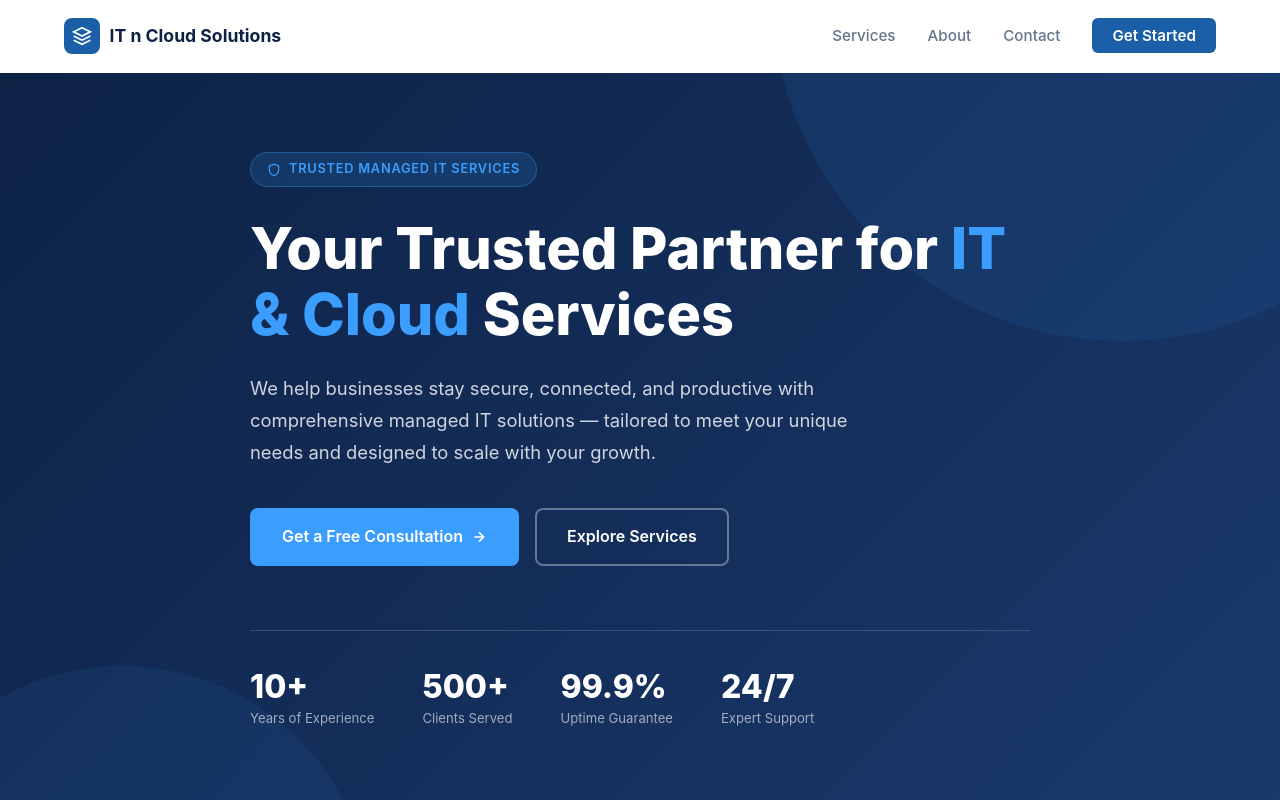
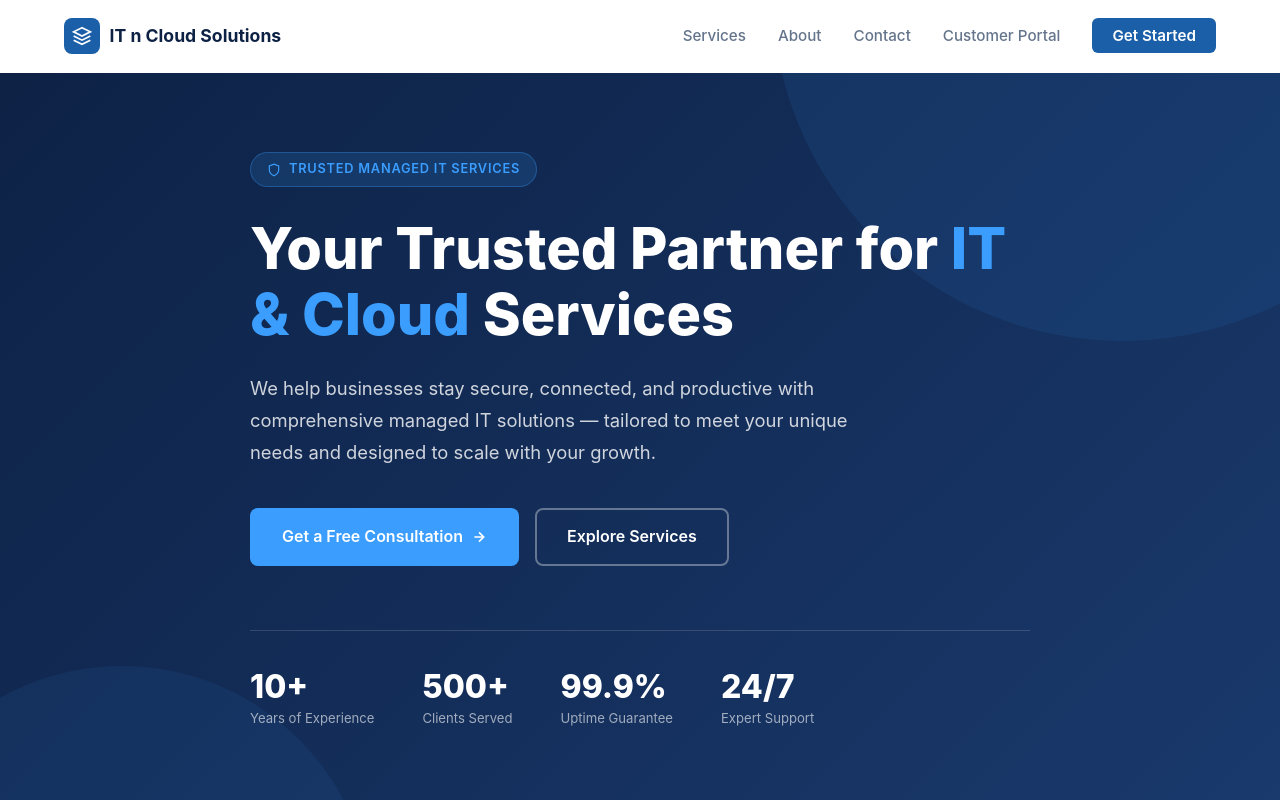
Before and after one commit to eaad0227/FirstRepo, a React (Vite) app: page / in a window 1280 px wide. Shown: the top 800 px of the page. Built offline with nearby package versions, Linux system fonts and the light colour scheme.

Commit message:
Update Navbar.jsx

```diff
--- a/src/components/Navbar.jsx
+++ b/src/components/Navbar.jsx
@@ -30,6 +30,7 @@ export default function Navbar() {
             <li><a href="#services">Services</a></li>
             <li><a href="#about">About</a></li>
             <li><a href="#contact">Contact</a></li>
+            <li><a href="portal.html" className="navbar-portal">Customer Portal</a></li>
             <li><a href="#contact" className="navbar-cta">Get Started</a></li>
           </ul>
           <button
@@ -45,6 +46,7 @@ export default function Navbar() {
         <a href="#services" onClick={close}>Services</a>
         <a href="#about" onClick={close}>About</a>
         <a href="#contact" onClick={close}>Contact</a>
+        <a href="portal.html" onClick={close}>Customer Portal</a>
         <a href="#contact" onClick={close}>Get Started →</a>
       </div>
     </header>
```
